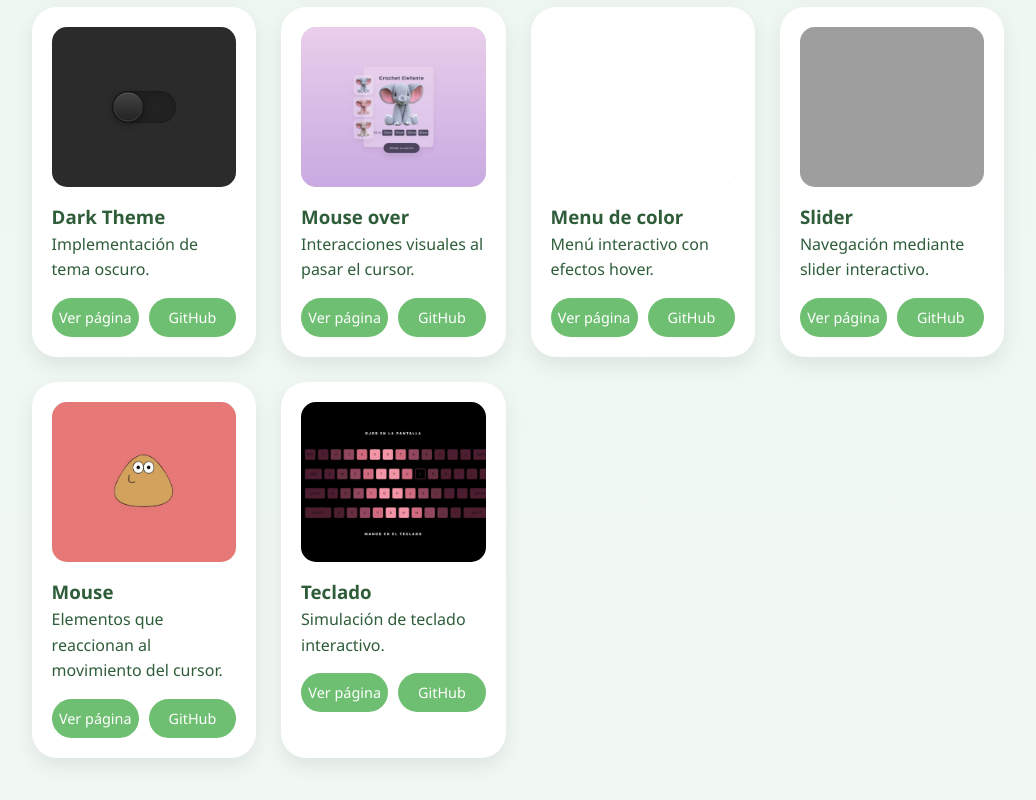
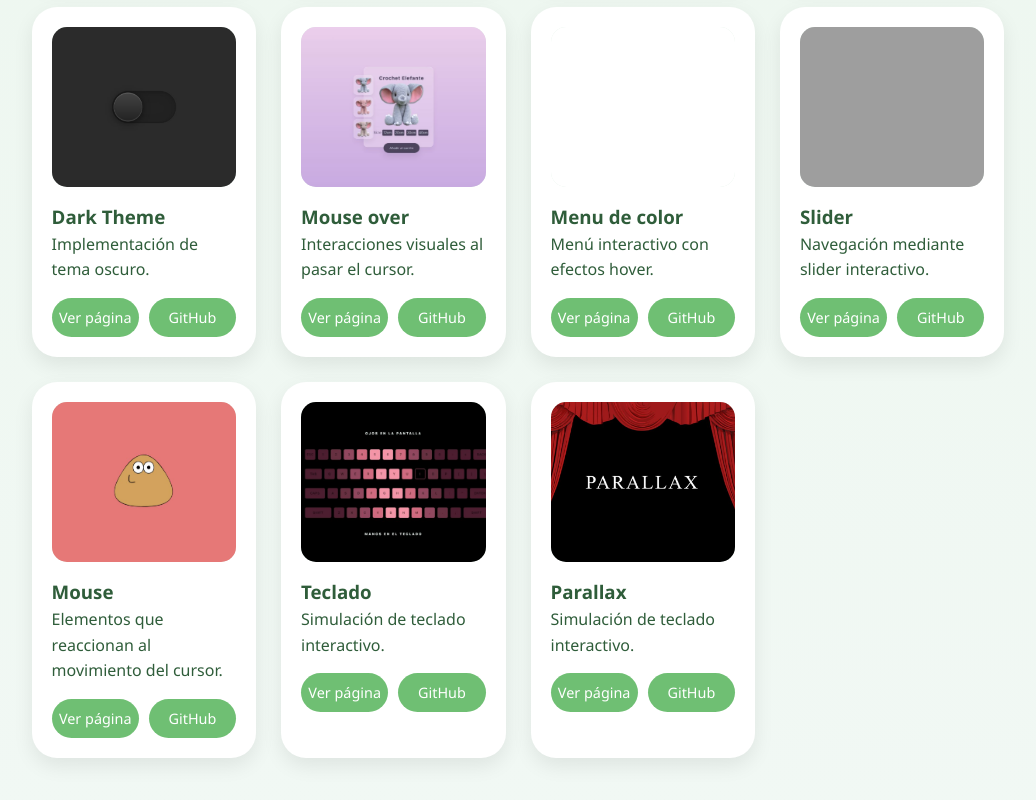
Before and after one commit to AIbahaca/portfolio, a plain HTML site: page proyectos.html in a window 1280 px wide. Shown: the part 2465-3265 px from the top of the page, without its empty margins (122-1158 px from the left). Drawn offline with Linux system fonts and the light colour scheme; grey boxes are pictures that could not be loaded.

Commit message:
Proyecto 23

```diff
--- a/proyectos.html
+++ b/proyectos.html
@@ -240,6 +240,16 @@
         </div>
       </article>
 
+      <article class="card">
+        <div class="preview"><img src="previews/parallax.png" alt="Parallax"></div>
+        <h3>Parallax</h3>
+        <p>Simulación de teclado interactivo.</p>
+        <div class="links">
+          <a href="https://parallax-sigma-azure.vercel.app/" target="_blank">Ver página</a>
+          <a href="https://github.com/AIbahaca/Parallax" target="_blank">GitHub</a>
+        </div>
+      </article>
+
     </div>
   </section>
 </main>
```
Also changed, not shown: previews/parallax.png (added).
